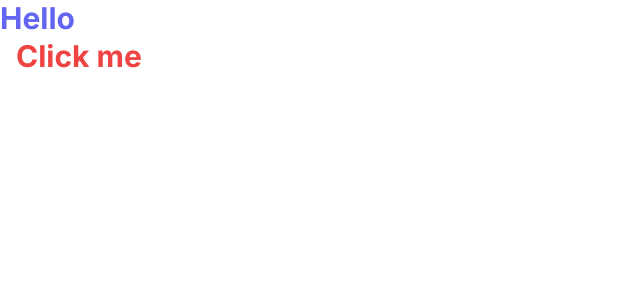
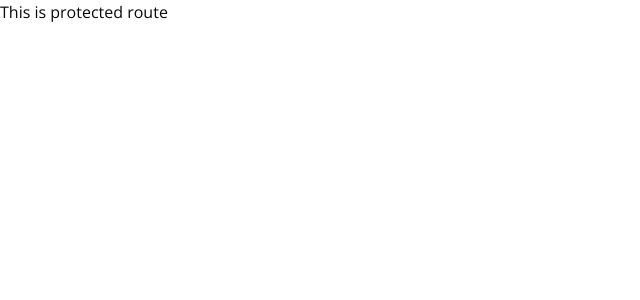
Before and after one commit to QUANGTHAI2003/Discord-clone, a Next.js app: page / in a window 1280 px wide. Shown: the top 300 px of the page, without its empty margins (0-640 px from the left). Built offline with nearby package versions, Linux system fonts and the light colour scheme.

Commit message:
[Core] - Folders Setup

```diff
--- /dev/null
+++ b/app/(auth)/(routes)/login/page.tsx
@@ -0,0 +1,9 @@
+const LoginPage = () => {
+    return (
+        <div>
+            <h1>Login Page</h1>
+        </div>
+    );
+}
+
+export default LoginPage;
--- /dev/null
+++ b/app/(auth)/(routes)/register/page.tsx
@@ -0,0 +1,9 @@
+const RegisterPage = () => {
+    return (
+        <div>
+            <h1>Register Page</h1>
+        </div>
+    );
+}
+
+export default RegisterPage;
--- /dev/null
+++ b/app/(auth)/layout.tsx
@@ -0,0 +1,7 @@
+const AuthLayout = ({ children }: { children: React.ReactNode }) => {
+  return (
+    <div className="h-full flex items-center justify-center">{children}</div>
+  );
+};
+
+export default AuthLayout;
--- /dev/null
+++ b/app/(main)/(routes)/page.tsx
@@ -0,0 +1,4 @@
+
+export default function Home() {
+  return <div>This is protected route</div>;
+}
--- a/app/layout.tsx
+++ b/app/layout.tsx
@@ -1,22 +1,18 @@
-import type { Metadata } from 'next'
-import { Inter } from 'next/font/google'
-import './globals.css'
+import type { Metadata } from 'next';
+import { Open_Sans } from 'next/font/google';
+import './globals.css';
 
-const inter = Inter({ subsets: ['latin'] })
+const font = Open_Sans({ subsets: ['latin'] });
 
 export const metadata: Metadata = {
-  title: 'Create Next App',
+  title: 'Discord Chat App',
   description: 'Generated by create next app',
-}
+};
 
-export default function RootLayout({
-  children,
-}: {
-  children: React.ReactNode
-}) {
+export default function RootLayout({ children }: { children: React.ReactNode }) {
   return (
     <html lang="en">
-      <body className={inter.className}>{children}</body>
+      <body className={font.className}>{children}</body>
     </html>
-  )
+  );
 }
--- a/app/page.tsx
+++ /dev/null
@@ -1,19 +0,0 @@
-import { Button } from '@/components/ui/button';
-import { cn } from '@/lib/utils';
-import Image from 'next/image';
-
-const state = true;
-
-export default function Home() {
-  return (
-    <div>
-      <p className="text-3xl font-bold text-indigo-500">Hello</p>
-      <Button variant="ghost" className={cn(
-        "text-3xl font-bold text-indigo-500",
-        state ? "text-red-500" : "text-blue-500"
-      )}>
-        Click me
-      </Button>
-    </div>
-  );
-}
```
Also changed, not shown: 2 other files (tests, documents, lock files or other folders).
